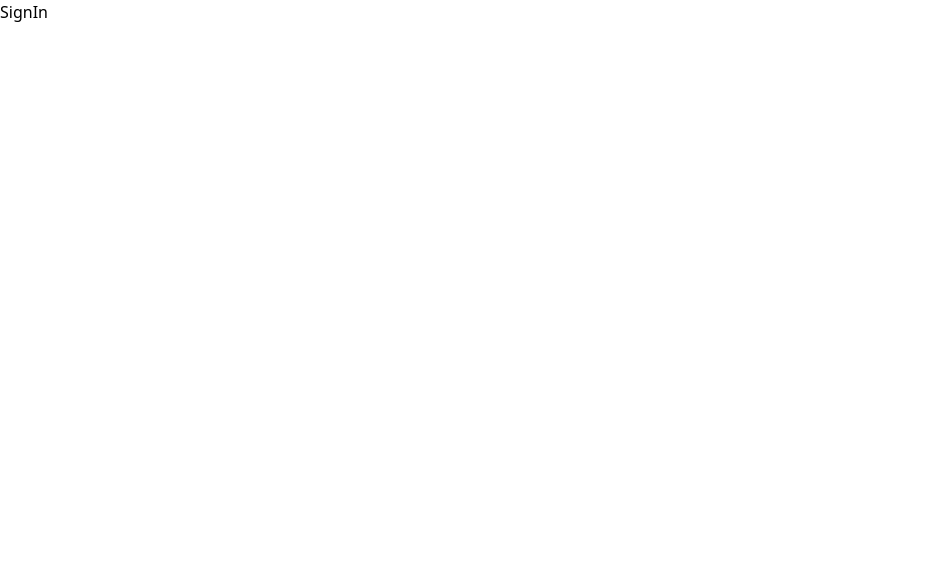
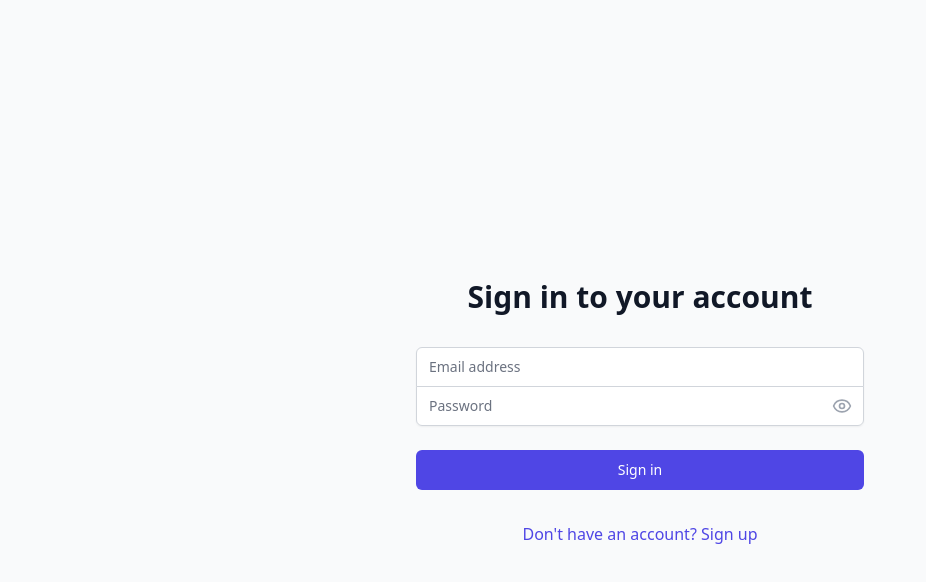
Before and after one commit to ShamiKantMourya/job_portal, a React (Vite) app: page /login in a window 1280 px wide. Shown: the top 582 px of the page, without its empty margins (0-926 px from the left). Built offline with nearby package versions, Linux system fonts and the light colour scheme.

Commit message:
sign in page

```diff
--- a/src/components/SignIn.tsx
+++ b/src/components/SignIn.tsx
@@ -1,9 +1,97 @@
-import React from 'react';
+import React, { useState } from "react";
+import { Link, useNavigate } from "react-router-dom";
+import { Eye, EyeOff, Mail, Lock } from "lucide-react";
+
+import { Button } from "./UI/Button";
+import { Input } from "./UI/Input";
 
 const SignIn: React.FC = () => {
+  const [email, setEmail] = useState<string>("");
+  const [password, setPassword] = useState("");
+  const [showPassword, setShowPassword] = useState<boolean>(false);
+
+  const navigate = useNavigate();
+
+  const handleSubmit = (e: React.FormEvent) => {
+    e.preventDefault();
+    // Here you would typically handle the login logic
+    console.log("Login attempted with:", { email, password });
+    // For now, let's just redirect to the homepage
+    navigate("/");
+  };
+
   return (
-    <div>SignIn</div>
-  )
-}
+    <div className="min-h-screen flex items-center justify-center bg-gray-50 dark:bg-gray-900 py-12 px-4 sm:px-6 lg:px-8">
+      <div className="max-w-md w-full space-y-8">
+        <div>
+          <h2 className="mt-6 text-center text-3xl font-extrabold text-gray-900 dark:text-white">
+            Sign in to your account
+          </h2>
+        </div>
+        <form className="mt-8 space-y-6" onSubmit={handleSubmit}>
+          <div className="rounded-md shadow-sm -space-y-px">
+            <div className="relative">
+              <Mail className="absolute left-3 top-1/2 transform -translate-y-1/2 text-gray-400 h-5 w-5" />
+              <Input
+                id="email-address"
+                name="email"
+                type="email"
+                autoComplete="email"
+                required
+                className="pl-10 appearance-none rounded-none relative block w-full px-3 py-2 border border-gray-300 placeholder-gray-500 text-gray-900 rounded-t-md focus:outline-none focus:ring-indigo-500 focus:border-indigo-500 focus:z-10 sm:text-sm dark:bg-gray-800 dark:border-gray-700 dark:text-white dark:placeholder-gray-400"
+                placeholder="Email address"
+                value={email}
+                onChange={(e) => setEmail(e.target.value)}
+              />
+            </div>
+            <div className="relative">
+              <Lock className="absolute left-3 top-1/2 transform -translate-y-1/2 text-gray-400 h-5 w-5" />
+              <Input
+                id="password"
+                name="password"
+                type={showPassword ? "text" : "password"}
+                autoComplete="current-password"
+                required
+                className="pl-10 appearance-none rounded-none relative block w-full px-3 py-2 border border-gray-300 placeholder-gray-500 text-gray-900 rounded-b-md focus:outline-none focus:ring-indigo-500 focus:border-indigo-500 focus:z-10 sm:text-sm dark:bg-gray-800 dark:border-gray-700 dark:text-white dark:placeholder-gray-400"
+                placeholder="Password"
+                value={password}
+                onChange={(e) => setPassword(e.target.value)}
+              />
+              <button
+                type="button"
+                className="absolute inset-y-0 right-0 pr-3 flex items-center"
+                onClick={() => setShowPassword(!showPassword)}
+              >
+                {showPassword ? (
+                  <EyeOff className="h-5 w-5 text-gray-400" />
+                ) : (
+                  <Eye className="h-5 w-5 text-gray-400" />
+                )}
+              </button>
+            </div>
+          </div>
 
-export default SignIn
+          <div>
+            <Button
+              type="submit"
+              className="group relative w-full flex justify-center py-2 px-4 border border-transparent text-sm font-medium rounded-md text-white bg-indigo-600 hover:bg-indigo-700 focus:outline-none focus:ring-2 focus:ring-offset-2 focus:ring-indigo-500"
+            >
+              Sign in
+            </Button>
+          </div>
+        </form>
+
+        <div className="text-center">
+          <Link
+            to="/signup"
+            className="font-medium text-indigo-600 hover:text-indigo-500 dark:text-indigo-400 dark:hover:text-indigo-300"
+          >
+            Don't have an account? Sign up
+          </Link>
+        </div>
+      </div>
+    </div>
+  );
+};
+
+export default SignIn;
```
